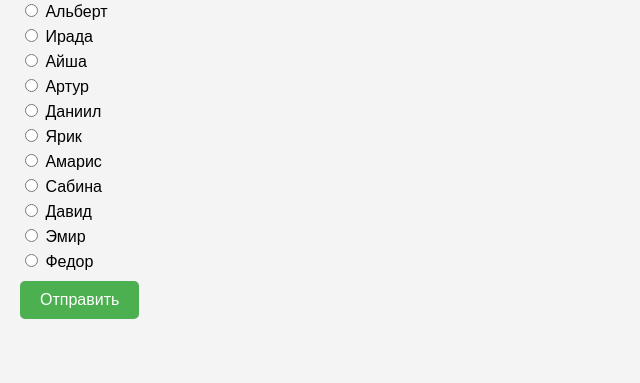
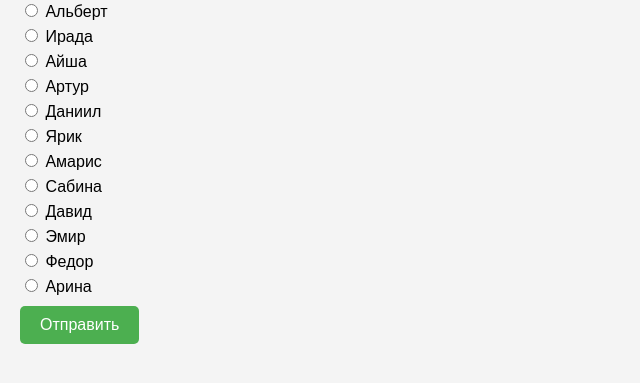
Before and after one commit to LoggysGit/Tests, a plain HTML site: page index.html in a window 1280 px wide. Shown: the part 99-482 px from the top of the page, without its empty margins (0-640 px from the left). Drawn offline with Linux system fonts and the light colour scheme.

Commit message:
Update index.html

```diff
--- a/index.html
+++ b/index.html
@@ -52,7 +52,7 @@
     // Массив вариантов
     const optionsList = [
       "Альберт", "Ирада", "Айша", "Артур", "Даниил", "Ярик",
-      "Амарис", "Сабина", "Давид", "Эмир", "Федор"
+      "Амарис", "Сабина", "Давид", "Эмир", "Федор", "Арина"
     ];
 
     // Функция для отображения вариантов
```
